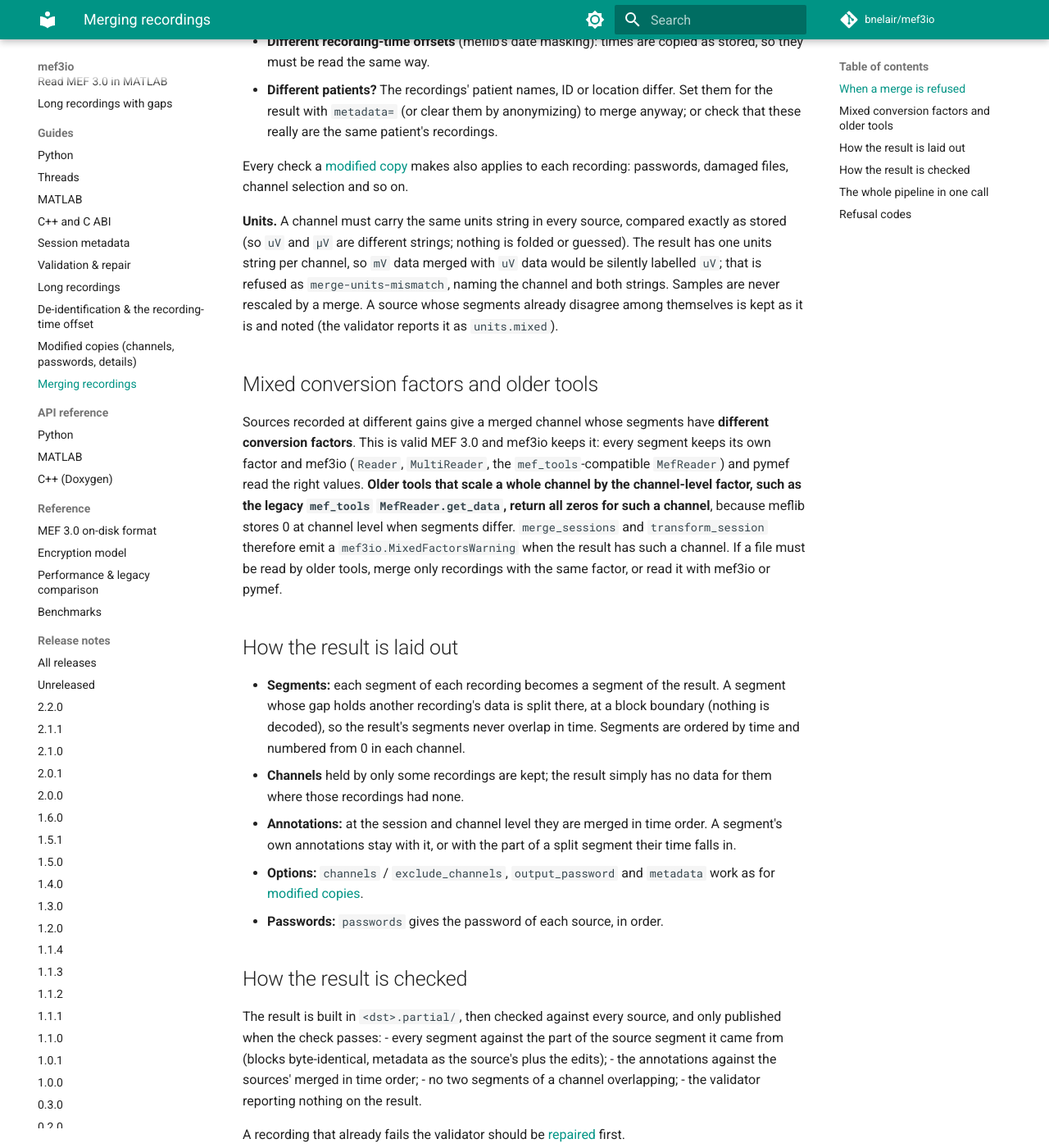
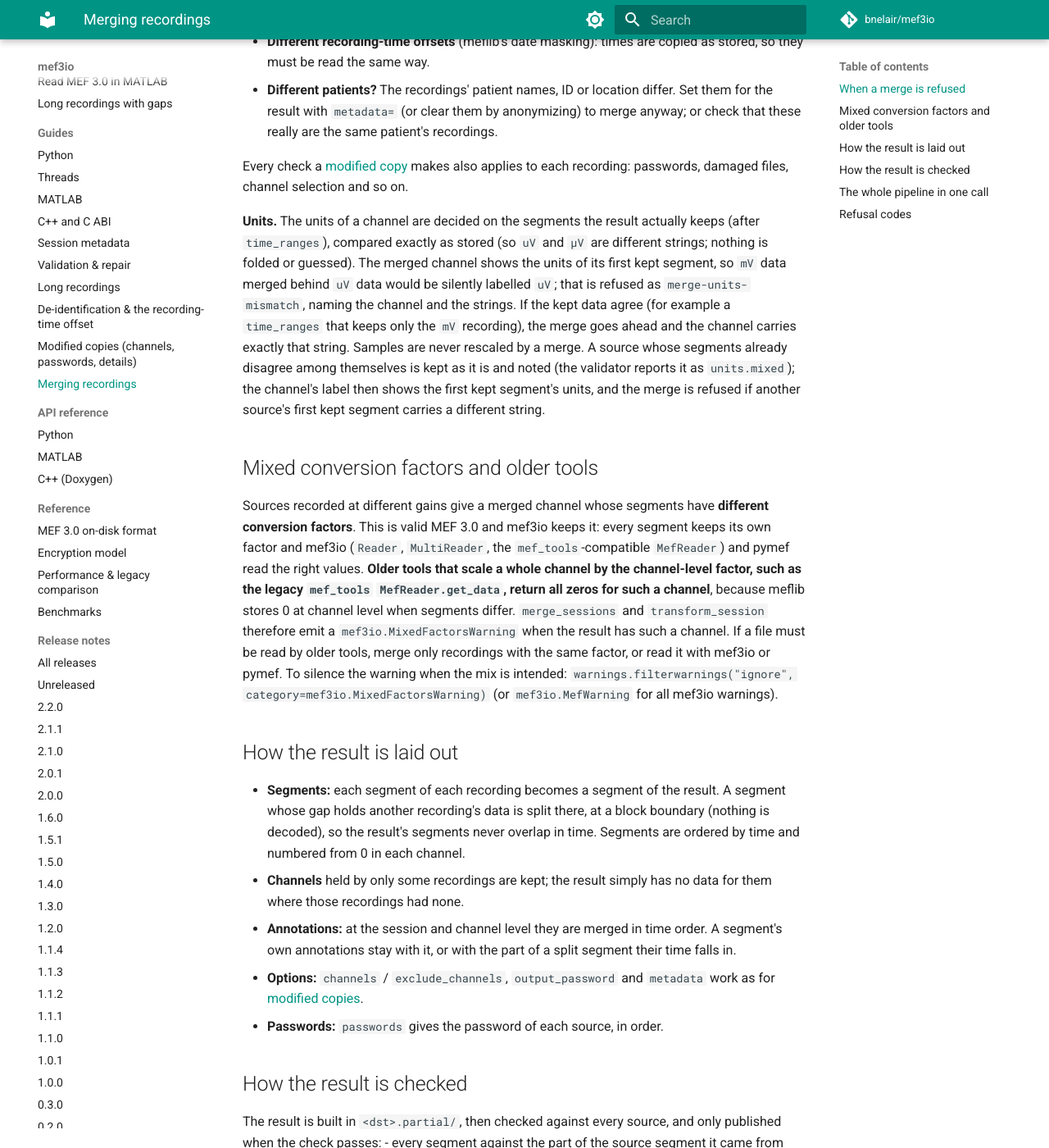
Before and after one commit to bnelair/mef3io, an MkDocs documentation site: the page built from docs/merge.md, in a window 1280 px wide and 1400 px high, scrolled down 1077 px. Shown: the whole window at 82% size. Built offline with MkDocs 1.6.1 and Material for MkDocs 9.7.7, drawn with Linux system fonts in a browser that asks for light colours; comment, search, counter and statistics services are not loaded; some of the changed text lies outside the part shown.

Commit message:
Merge units: decide on the kept segments, label is the first kept segment's
The units check ran on whole sources, so a time_ranges cut or a mixed source
could leave a channel label that differs from the data kept. It now runs per
channel on the kept pieces: agreeing data merge, a source whose first kept
segment differs from the label is refused (merge-units-mismatch), an already
mixed source is kept and noted (naming the label). Same plan for check, run
and verify. Docs: how to silence MixedFactorsWarning.

Co-Authored-By: Claude Opus 5.5 <noreply@anthropic.com>
Claude-Session: https://claude.ai/code/session_01PWYBRHqzczzUfo99eFKLmQ

```diff
--- a/docs/merge.md
+++ b/docs/merge.md
@@ -62,14 +62,19 @@ time) stops the merge later and leaves nothing behind:
 Every check a [modified copy](transform.md) makes also applies to each
 recording: passwords, damaged files, channel selection and so on.
 
-**Units.** A channel must carry the same units string in every source,
-compared exactly as stored (so `uV` and `µV` are different strings; nothing is
-folded or guessed). The result has one units string per channel, so
-`mV` data merged with `uV` data would be silently labelled `uV`; that is
-refused as `merge-units-mismatch`, naming the channel and both strings.
-Samples are never rescaled by a merge. A source whose segments already
-disagree among themselves is kept as it is and noted (the validator reports
-it as `units.mixed`).
+**Units.** The units of a channel are decided on the segments the result
+actually keeps (after `time_ranges`), compared exactly as stored (so `uV` and
+`µV` are different strings; nothing is folded or guessed). The merged channel
+shows the units of its first kept segment, so `mV` data merged behind `uV`
+data would be silently labelled `uV`; that is refused as
+`merge-units-mismatch`, naming the channel and the strings. If the kept data
+agree (for example a `time_ranges` that keeps only the `mV` recording), the
+merge goes ahead and the channel carries exactly that string. Samples are
+never rescaled by a merge. A source whose segments already disagree among
+themselves is kept as it is and noted (the validator reports it as
+`units.mixed`); the channel's label then shows the first kept segment's
+units, and the merge is refused if another source's first kept segment
+carries a different string.
 
 ## Mixed conversion factors and older tools
 
@@ -83,7 +88,9 @@ channel**, because meflib stores 0 at channel level when segments differ.
 `merge_sessions` and `transform_session` therefore emit a
 `mef3io.MixedFactorsWarning` when the result has such a channel. If a file
 must be read by older tools, merge only recordings with the same factor, or
-read it with mef3io or pymef.
+read it with mef3io or pymef. To silence the warning when the mix is
+intended: `warnings.filterwarnings("ignore", category=mef3io.MixedFactorsWarning)`
+(or `mef3io.MefWarning` for all mef3io warnings).
 
 ## How the result is laid out
 
@@ -209,6 +216,6 @@ Refusals work as for the other copies:
 | `merge-rename` | `ValueError` | check | `rename=False`: a merge is always named after its destination. |
 | `merge-rto-differs` | `WriteConflictError` | check | The sources use different recording-time offsets. |
 | `merge-rate-differs` | `WriteConflictError` | check | A channel has different sampling rates in different sources (`details["channel"]`). |
-| `merge-units-mismatch` | `WriteConflictError` | check | A channel has different units strings (`details["channel"]`) in different sources, compared exactly as stored (`"uV"` and `"µV"` differ). The merged channel carries one units string, so the later data would be mislabelled; samples are never rescaled. A source whose segments already disagree among themselves is kept as it is and noted (validator `units.mixed`). |
+| `merge-units-mismatch` | `WriteConflictError` | check | A channel has different units strings (`details["channel"]`) in different sources, compared exactly as stored (`"uV"` and `"µV"` differ). The merged channel carries one units string, so the later data would be mislabelled; samples are never rescaled. Decided on the segments the result keeps (after `time_ranges`): the channel shows its first kept segment's units. A source whose segments already disagree among themselves is kept as it is and noted (validator `units.mixed`), unless another source's first kept segment carries a different string. |
 | `merge-identity-differs` | `WriteConflictError` | check | The sources' patient field `details["field"]` differs; set it with `metadata`, or clear it with `anonymize`. |
 | `merge-overlap` | `WriteConflictError` | check | Two sources hold samples of the same channel at the same moment (`details["channel"]`). |
```
Also changed, not shown: docs/release_notes/unreleased.md (+3 -1 lines), for_agents/notes/copy-engine.md (+6 -0 lines), 3 other files.
